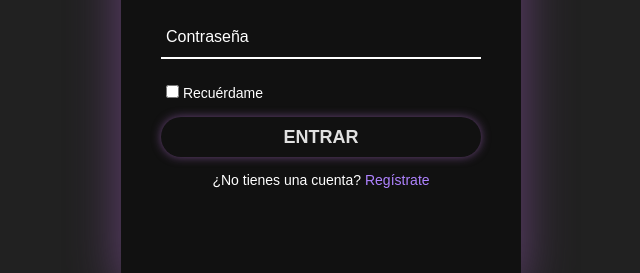
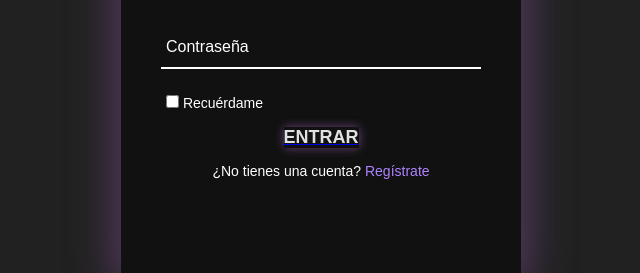
Before and after one commit to Yuuruiizhin/projecto_ict, a plain HTML site: page software/loginregist/index.html in a window 1280 px wide. Shown: the part 358-631 px from the top of the page, without its empty margins (319-959 px from the left). Drawn offline with Linux system fonts and the light colour scheme.

Commit message:
se modifico el apodo de gerald y pequeñas modificaciones a los botones

```diff
--- a/resources/css/yrz_buttons.css
+++ b/resources/css/yrz_buttons.css
@@ -212,6 +212,7 @@ Minimalist-Simple-Button / Boton Simple - Texto Desctacado (hover)
   transition-timing-function: cubic-bezier(0.25, 0.8, 0.25, 1);
   transition-duration: 400ms;
   transition-property: color;
+  box-shadow: 0 0 10px #674377
 }
 
 .Minimalist-Simple-Button:focus,
--- a/software/loginregist/index.html
+++ b/software/loginregist/index.html
@@ -5,7 +5,7 @@
     <meta charset="UTF-8">
     <meta http-equiv="X-UA-Compatible" content="IE=edge">
     <meta name="viewport" content="width=device-width, initial-scale=1.0">
-    <title>Formulario Animado de Inicio de Sesión y Registro</title>
+    <title>CManager</title>
     <link rel="stylesheet" href="style.css">
     <link rel="stylesheet" href="../../resources/css/yrz_buttons.css">
 </head>
@@ -25,7 +25,7 @@
                 <div class="remember">
                     <label><input type="checkbox"> Recuérdame</label>
                 </div>
-                <button type="submit" class="Minimalist-Simple-Button">Entrar</button>
+                <a href="../index.html"><button type="button" class="Minimalist-Simple-Button">Entrar</button></a>
                 <div class="signUp-link">
                     <p>¿No tienes una cuenta? <a href="#" class="signUpBtn-link">Regístrate</a></p>
                 </div>
--- a/software/loginregist/style.css
+++ b/software/loginregist/style.css
@@ -86,20 +86,6 @@ h2{
 .remember label input{
     accent-color: #674377;
 }
-button{
-    position: relative;
-    width: 100%;
-    height: 40px;
-    background: #674377;
-    box-shadow: 0 0 10px #674377;
-    font-size: 16px;
-    color: #ffffff;
-    font-weight: 500;
-    cursor: pointer;
-    border-radius: 30px;
-    border: none;
-    outline: none;
-}
 .signUp-link{
     font-size: 14px;
     text-align: center;
```
Also changed, not shown: team.html (+1 -1 lines).
